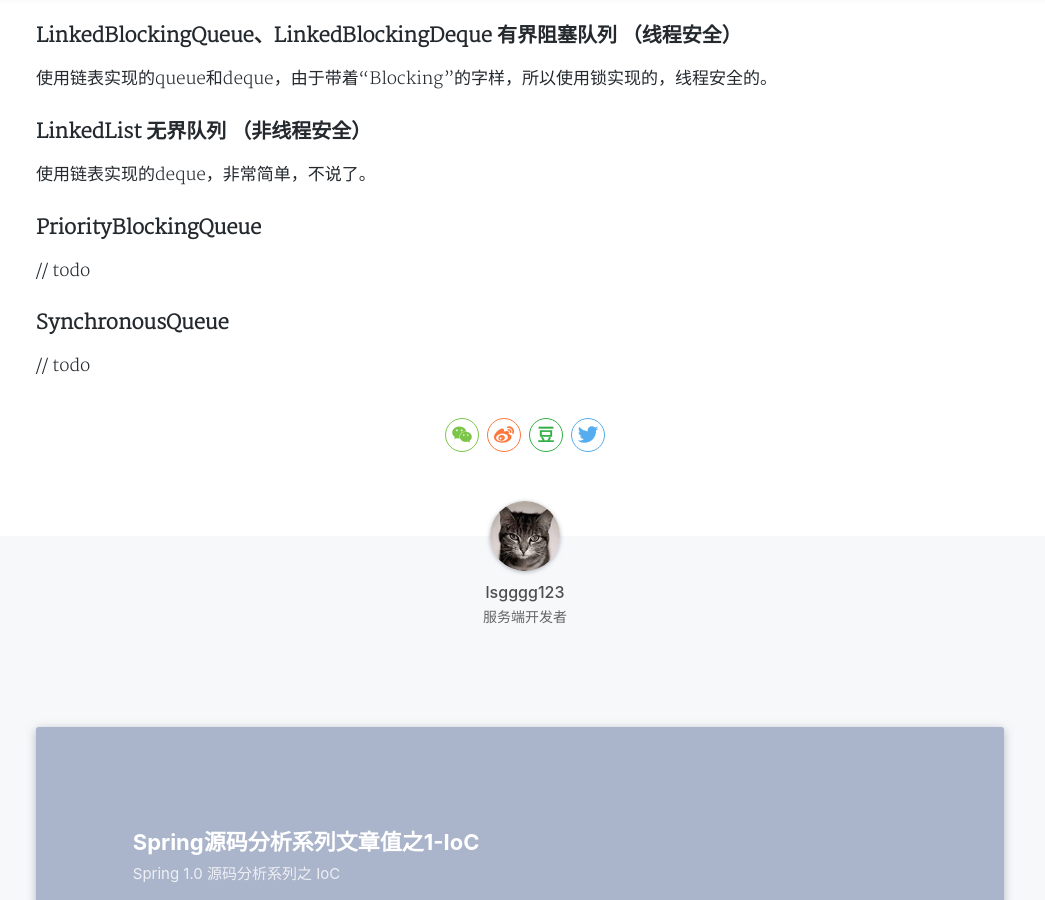
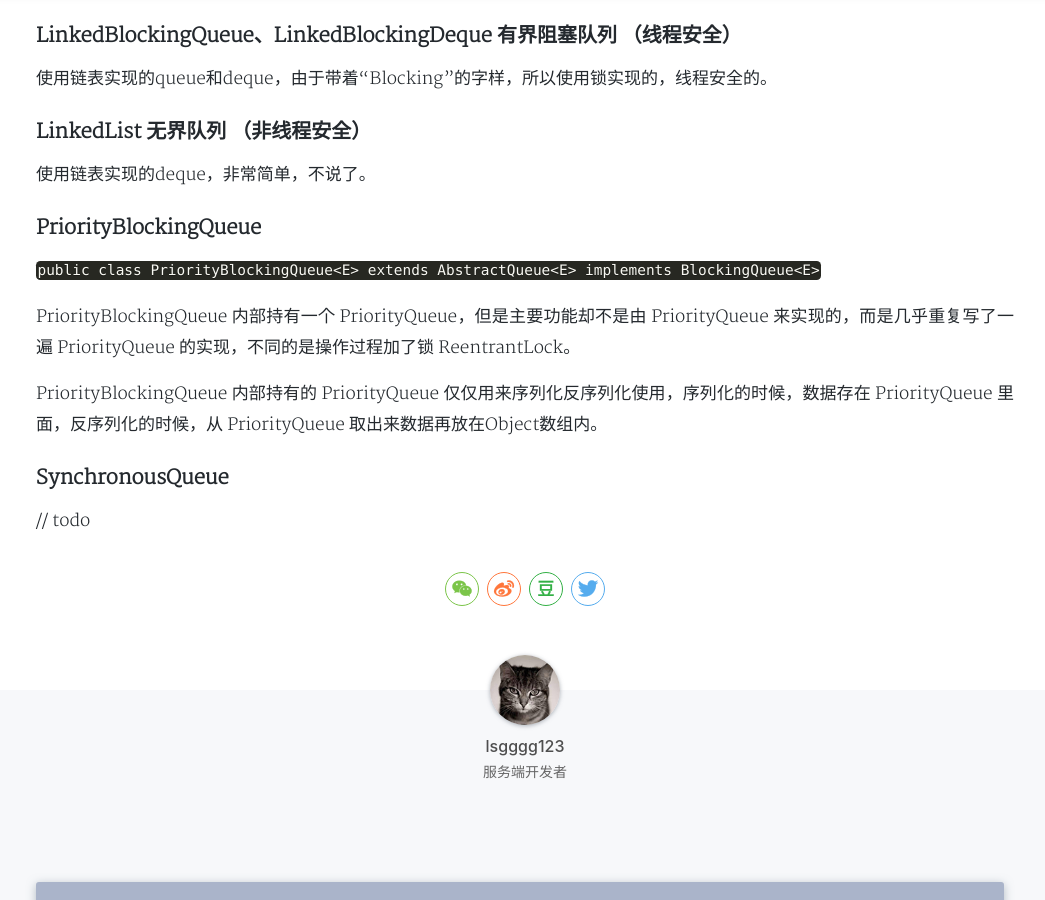
Before and after one commit to lsgggg123/lsgggg123.github.io, a Jekyll site: the page built from _posts/2018-05-24-jdk中的Queue接口及其实现.md, in a window 1280 px wide and 900 px high, scrolled down 9964 px. Shown: the whole window, without its empty margins (115-1160 px from the left). Built offline with Jekyll 4.4.1, drawn with Linux system fonts in a browser that asks for light colours; nearby versions of some CDN libraries; comment, search, counter and statistics services are not loaded; a style sheet for code colours, icons or effects is not loaded.

Commit message:
update content

```diff
--- a/_posts/2018-05-24-jdk中的Queue接口及其实现.md
+++ b/_posts/2018-05-24-jdk中的Queue接口及其实现.md
@@ -336,7 +336,11 @@ public E take() throws InterruptedException {
 使用链表实现的deque，非常简单，不说了。
 
 ### PriorityBlockingQueue
-//  todo
+`public class PriorityBlockingQueue<E> extends AbstractQueue<E> implements BlockingQueue<E>`
+
+PriorityBlockingQueue 内部持有一个 PriorityQueue，但是主要功能却不是由 PriorityQueue 来实现的，而是几乎重复写了一遍 PriorityQueue 的实现，不同的是操作过程加了锁 ReentrantLock。
+
+PriorityBlockingQueue 内部持有的 PriorityQueue 仅仅用来序列化反序列化使用，序列化的时候，数据存在 PriorityQueue 里面，反序列化的时候，从 PriorityQueue 取出来数据再放在Object数组内。
 
 ### SynchronousQueue
 // todo
```
